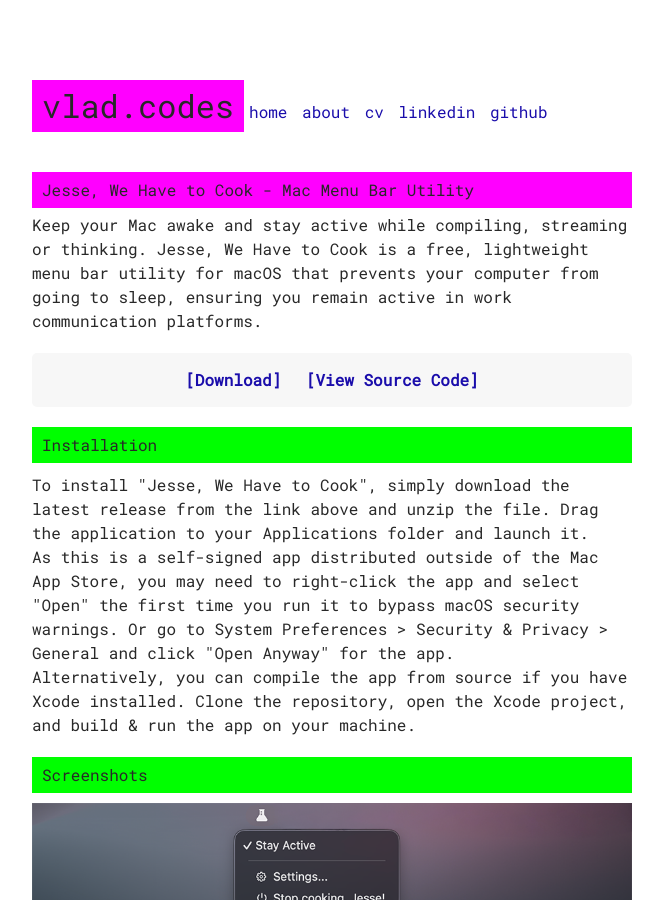
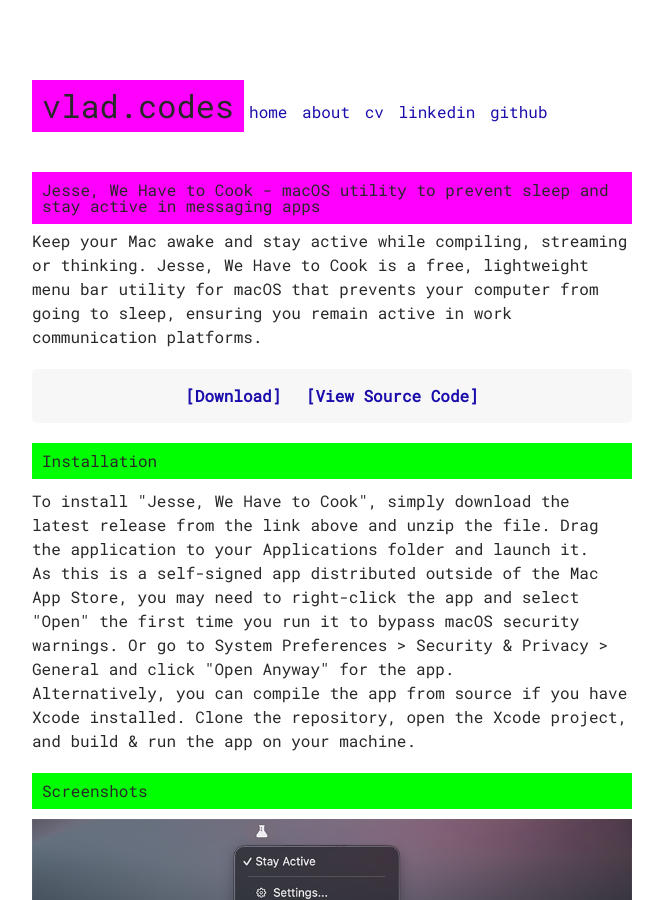
Before and after one commit to vshvedov/vladcodes, a Jekyll site: the page built from jessewehavetocook.html, in a window 1280 px wide and 900 px high. Shown: the whole window, without its empty margins (308-971 px from the left). Built offline with Jekyll 4.4.1, drawn with Linux system fonts in a browser that asks for light colours.

Commit message:
Update app name for consistency and clarity in jessewehavetocook.html

```diff
--- a/jessewehavetocook.html
+++ b/jessewehavetocook.html
@@ -18,7 +18,7 @@
 {% include header.html %}
 
 <div class="about" itemscope itemtype="https://schema.org/SoftwareApplication">
-  <h1 itemprop="name">Jesse, We Have to Cook - Mac Menu Bar Utility</h1>
+  <h1 itemprop="name">Jesse, We Have to Cook - macOS utility to prevent sleep and stay active in messaging apps</h1>
 
   <div itemprop="description">
     <p>Keep your Mac awake and stay active while compiling, streaming or thinking. Jesse, We Have to Cook is a <strong>free, lightweight menu bar utility</strong> for macOS that prevents your computer from going to sleep, ensuring you remain active in work communication platforms.</p>
```
